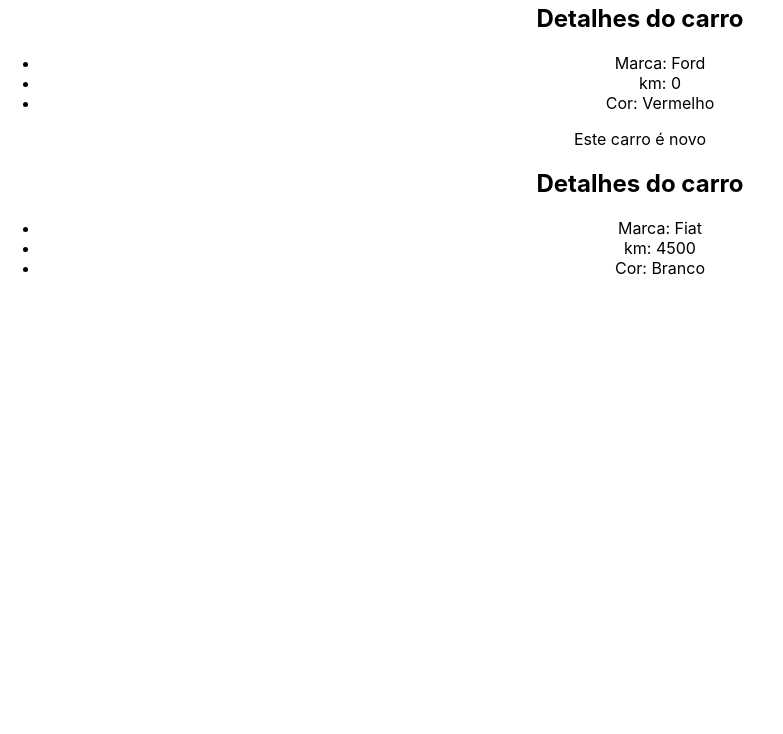
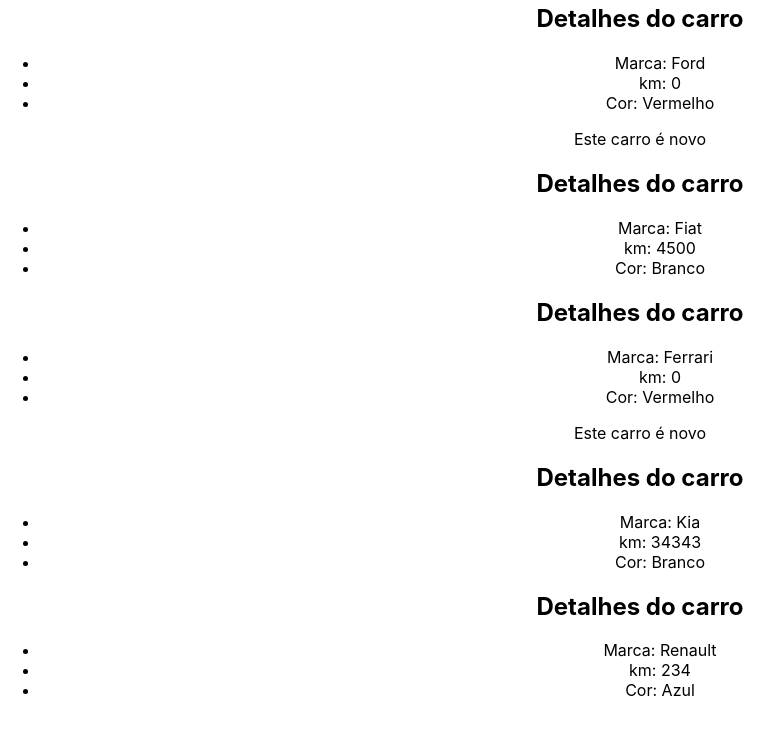
Before and after one commit to xandaosilva/curso-reactjs, a React (Create React App) app in the folder 3_avancado/avancado/: page / in a window 1280 px wide. Shown: the part 1717-2451 px from the top of the page, without its empty margins (0-783 px from the left). Built offline with nearby package versions, Linux system fonts and the light colour scheme.

Commit message:
Renderização de lista em componentes

```diff
--- a/3_avancado/avancado/src/App.js
+++ b/3_avancado/avancado/src/App.js
@@ -9,6 +9,12 @@
 import City from "./assets/city.jpg";
 
 function App() {
+  const cars = [
+    {id: 1, brand: "Ferrari", km: 0, color: "Vermelho", newCar: true},
+    {id: 2, brand: "Kia", km: 34343, color: "Branco", newCar: false},
+    {id: 3, brand: "Renault", km: 234, color: "Azul", newCar: false},
+  ];
+
   return (
     <div className="App">
       <h1>Avançando em React</h1>
@@ -16,19 +22,28 @@
       <div>
         <img src="/img1.jpg" alt="Paisagem"/>
       </div>
+
       {/* Imagem em assets */}
       <div>
         <img src={City} alt="Cidade" />
       </div>
+
       <ManageData />
       <ListRender />
       <ConditionalRender />
+
       {/* Props */}
       <ShowUserName name="Alexandre"/>
+
       {/* Destructuring e reaproveitamento*/}
       <CarDetails brand="VW" km={100000} color="Azul" newCar={false}/>
       <CarDetails brand="Ford" km={0} color="Vermelho" newCar={true}/>
       <CarDetails brand="Fiat" km={4500} color="Branco" newCar={false}/>
+
+      {/* loop em array de objetos */}
+      {cars.map((car) => (
+        <CarDetails key={car.id} brand={car.brand} km={car.km} color={car.color} newCar={car.newCar} />
+      ))}
     </div>
   );
 }
```
